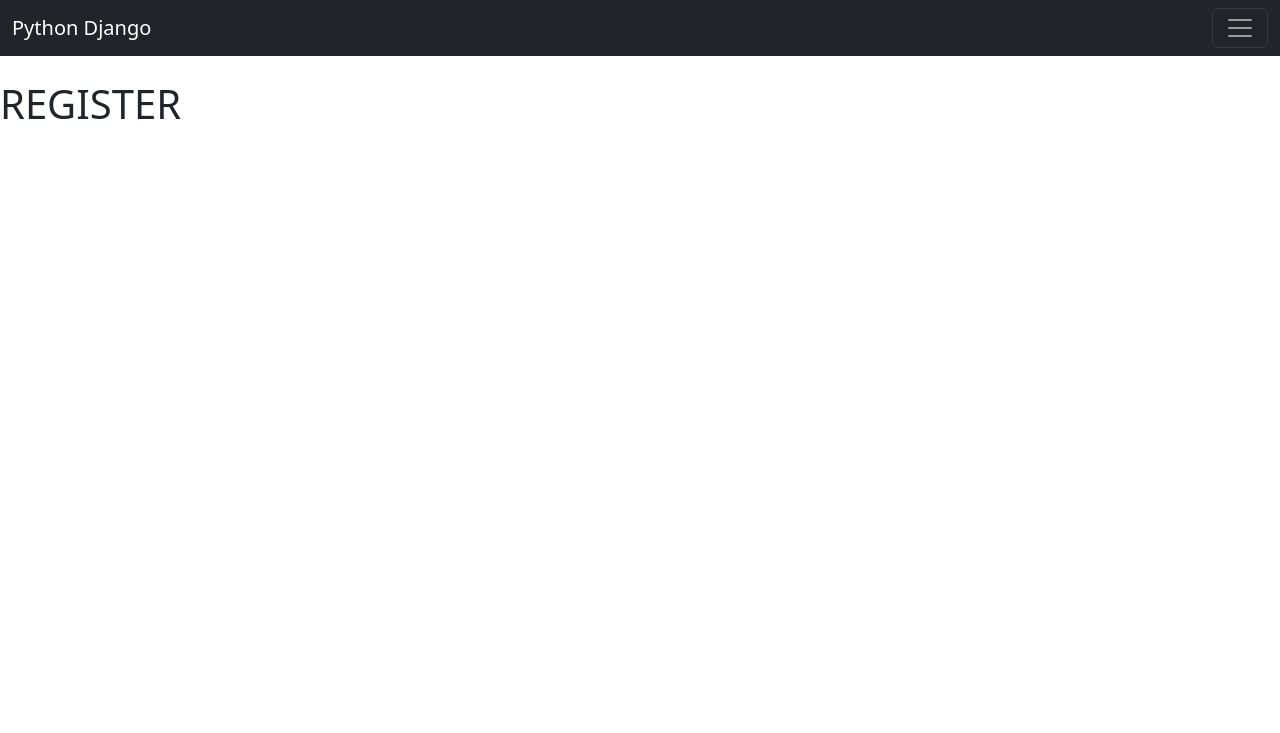
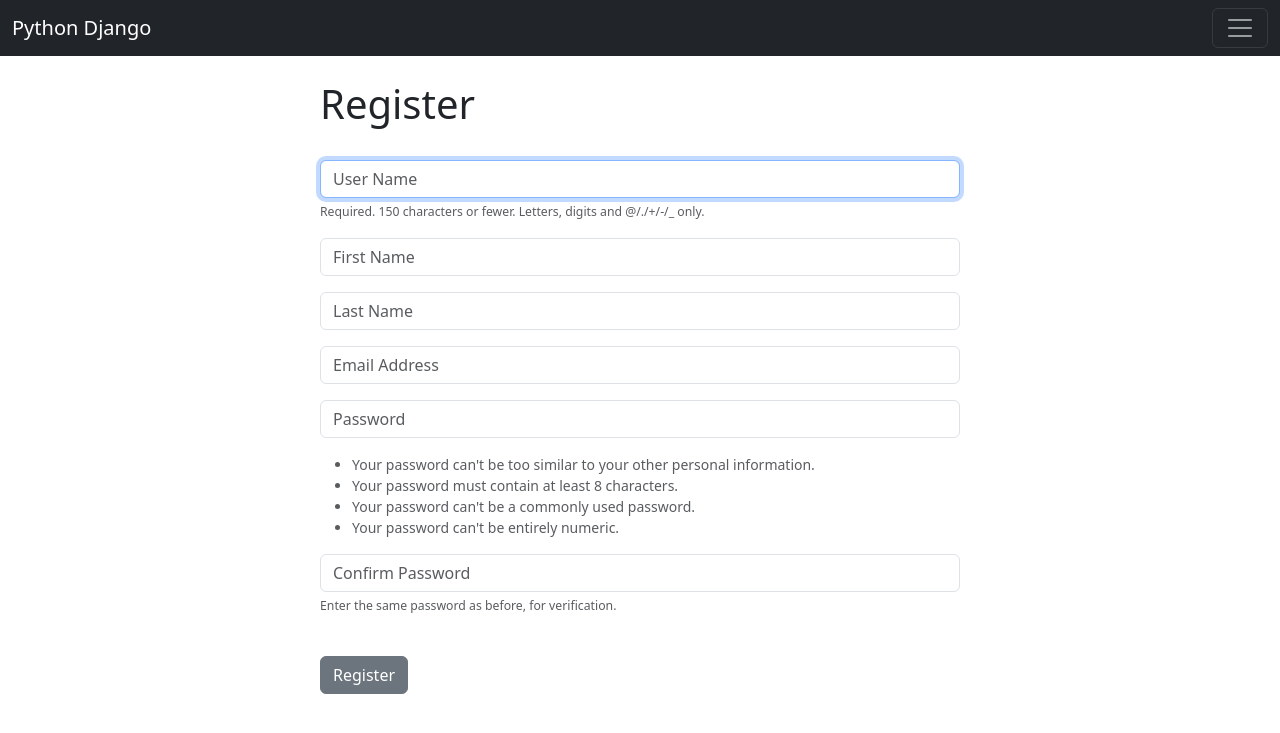
Before and after one commit to madithyac/Django-CRUD-Application, a Django app: page /register/ in a window 1280 px wide. Shown: the top 733 px of the page. Run offline with Django 4.2, Linux system fonts and the light colour scheme; some libraries are stand-ins or nearby versions.

Commit message:
Updates 19_11_2026_0219

```diff
--- a/website/forms.py
+++ b/website/forms.py
@@ -1,7 +1,7 @@
 from django.contrib.auth.forms import UserCreationForm
 from django.contrib.auth.models import User
 from django import forms
-from .models import Record
+#from .models import Record
 
 class SignUpForm(UserCreationForm):
 	email = forms.EmailField(label="", widget=forms.TextInput(attrs={'class':'form-control', 'placeholder':'Email Address'}))
@@ -34,7 +34,7 @@ class SignUpForm(UserCreationForm):
 
 
 
-
+"""
 # Create Add Record Form
 class AddRecordForm(forms.ModelForm):
 	first_name = forms.CharField(required=True, widget=forms.widgets.TextInput(attrs={"placeholder":"First Name", "class":"form-control"}), label="")
@@ -49,3 +49,4 @@ class AddRecordForm(forms.ModelForm):
 	class Meta:
 		model = Record
 		exclude = ("user",)
+"""
--- a/website/templates/register.html
+++ b/website/templates/register.html
@@ -1,5 +1,26 @@
 {% extends 'base.html' %} {% block content %}
 
-<h1>REGISTER</h1>
+<div class="col-md-6 offset-md-3">
+  <h1>Register</h1>
+  <br />
+
+  <form method="POST" action="">
+    {% csrf_token %} {% if form.errors %}
+    <div class="alert alert-warning alert-dismissible fade show" role="alert">
+      Your Form Has Errors {% for field in form %} {% if field.errors %} {{
+      field.errors }} {% endif %} {% endfor %}
+      <button
+        type="button"
+        class="btn-close"
+        data-bs-dismiss="alert"
+        aria-label="Close"
+      ></button>
+    </div>
+    {% endif %} {{ form.as_p }}
+
+    <br />
+    <button type="submit" class="btn btn-secondary">Register</button>
+  </form>
+</div>
 
 {% endblock %}
--- a/website/urls.py
+++ b/website/urls.py
@@ -1,6 +1,5 @@
 from django.urls import path
 from . import views
-
 
 urlpatterns = [
     path('', views.home, name='home'),
--- a/website/views.py
+++ b/website/views.py
@@ -1,6 +1,7 @@
 from django.shortcuts import render, redirect
 from django.contrib.auth import authenticate, login, logout
 from django.contrib import messages
+from .forms import SignUpForm
 
 # Create your views here.
 def home(request):
@@ -25,4 +26,20 @@ def logout_user(request):
     return redirect('home')
 
 def register_user(request):
-    return render(request, 'register.html', {})
+    if request.method=='POST':
+        form=SignUpForm(request.POST)
+        if form.is_valid():
+            form.save()
+            #Autheticate and login
+            username=form.cleaned_data['username']
+            password=form.cleaned_data['password1']
+            user = authenticate(username=username, password=password)
+            login(request,user)
+            messages.success(request,"You have be registered successfully")
+            return redirect('home')
+
+    else:
+        form=SignUpForm()
+        return render(request, 'register.html', {'form':form})
+
+    return render(request, 'register.html', {'form':form})
```
